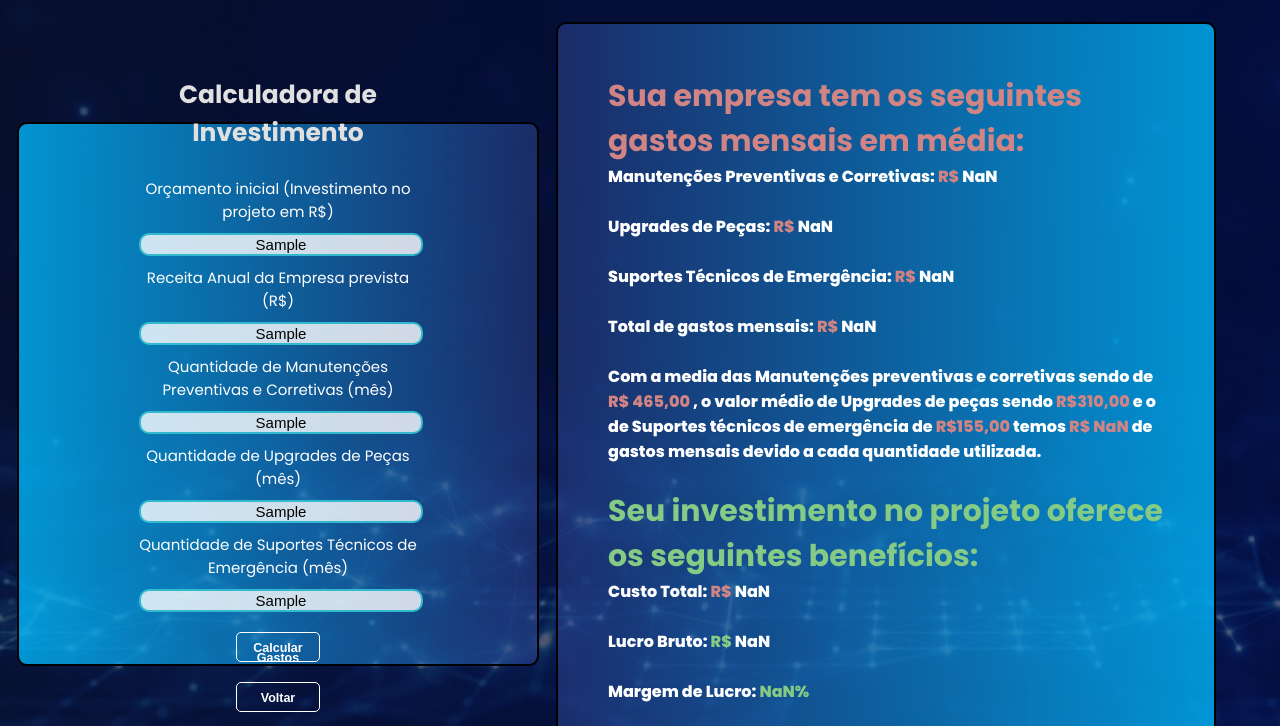
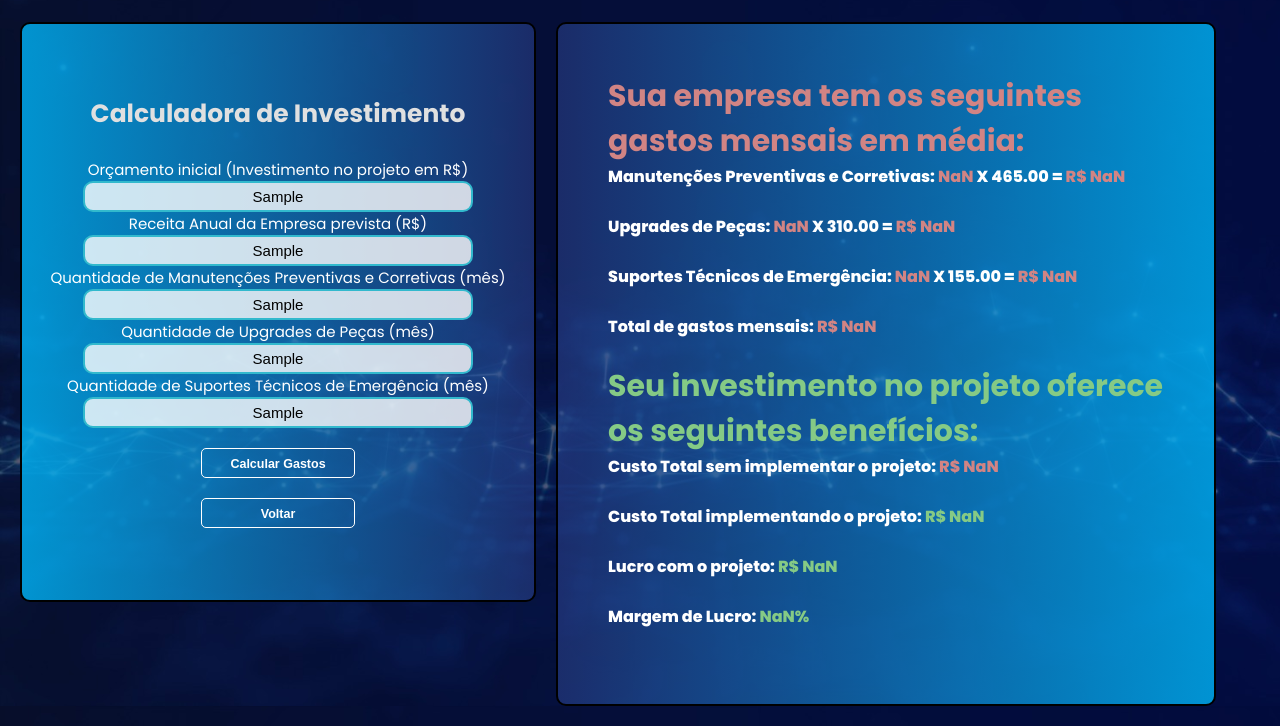
Before and after one commit to GuiSantos04/DataTech-Sprint-2, a plain HTML site: page Calculadoras/calculadora.html in a window 1280 px wide. Both pictures are taken after typing "Sample", "Sample", "Sample", "Sample", "Sample" into the empty fields and a click on the button "Calcular Gastos". Shown: the part 68-794 px from the top of the page. Drawn offline with Linux system fonts and the light colour scheme.

Commit message:
atualização da calculadora

```diff
--- a/Calculadoras/calculadora.html
+++ b/Calculadoras/calculadora.html
@@ -13,24 +13,16 @@
 <body>
     <header class="cabecalho">
 		<img class="logo" src="../site/img/logo-png.png" alt="Logo DataTech">
-		<!-- <nav>
-			<a href="./index.html">Início</a>
-			<a href="./sobrenos.html">Sobre nós</a>
-			<a href="">Serviço</a>
-			<a href="./login.html">Entrar</a>
-		</nav> -->
 	</header>
     <div class="container">
         <div class="fundo">
 
         <div class="divisao">
             <div class="medidas">
-                <div class="titulo">
 
-                </div>
-
-                    <div class="painel">
-                        <h1>Calculadora de Investimento</h1>
+                <div class="painel">
+                    <h1>Calculadora de Investimento</h1>
+                        <div class="valores">
                             <p>Orçamento inicial (Investimento no projeto em R$)</p>
                             <input id="input_orcamentoInicial" type="text">
                             <p>Receita Anual da Empresa prevista (R$)</p>
@@ -41,6 +33,7 @@
                             <input id="input_qtdpecas" type="text">
                             <p>Quantidade de Suportes Técnicos de Emergência (mês)</p>
                             <input id="input_qtdsuptec" type="text">
+                        </div>
 
                             <button class="botao" onclick="calcular()">Calcular Gastos</button>
                             <button class="botao" href="../site/index.html">Voltar</button>
@@ -74,8 +67,9 @@
         var valor_suptec = sup_tec * 155;
         //conta necessária das variáveis
         var totalGastosMensais = valor_prev + valor_pecas + valor_suptec;
-        var GastosMensaisAnual = totalGastosMensais * 12;
-        var custoTotal = orcamentoInicial + GastosMensaisAnual;
+        var gastoAnual = totalGastosMensais * 12;
+        var gastoStud = gastoAnual*0.75;
+        var custoTotal = orcamentoInicial + gastoStud;
         var lucroBruto = receitaAnual - custoTotal;
         var mensagem = "";
         //parte do financeiro com porcentagens
@@ -93,27 +87,17 @@
             `
             <h3 class="gastos"> Sua empresa tem os seguintes gastos mensais em média: </h3>
 
-            <p class= "result_text">Manutenções Preventivas e Corretivas: <span class= "negativo"> R$</span> ${valor_prev.toFixed(2)}</p><br>
-            <p class= "result_text">Upgrades de Peças: <span class= "negativo"> R$</span class= "negativo"> ${valor_pecas.toFixed(2)}</p><br>
-            <p class= "result_text">Suportes Técnicos de Emergência: <span class= "negativo"> R$</span> ${valor_suptec.toFixed(2)}</p><br>
-            <p class= "result_text">Total de gastos mensais: <span class= "negativo"> R$</span> ${totalGastosMensais.toFixed(2)}</p><br>
-
-            <p class= "result_text">Com a media das Manutenções preventivas e corretivas sendo de <span class= "negativo"> R$ 465,00 </span>,
-            o valor médio de Upgrades de peças sendo <span class= "negativo"> R$310,00</span> e o de Suportes técnicos de emergência de <span class= "negativo"> R$155,00</span>
-            temos <span class= "negativo"> R$  ${totalGastosMensais.toFixed(2)}</span> de gastos mensais devido a cada quantidade utilizada.<br><br>
-
+            <p class= "result_text">Manutenções Preventivas e Corretivas: <span class= "negativo"> ${manu_prev}</span> X 465.00 = <span class= "negativo"> R$ ${valor_prev.toFixed(2)}</span></p><br>
+            <p class= "result_text">Upgrades de Peças:<span class= "negativo"> ${manu_pecas}</span> X 310.00 = <span class= "negativo"> R$ ${valor_pecas.toFixed(2)}</span></p><br>
+            <p class= "result_text">Suportes Técnicos de Emergência:<span class= "negativo"> ${sup_tec}</span> X 155.00 = <span class= "negativo"> R$ ${valor_suptec.toFixed(2)}</span></p><br>
+            <p class= "result_text">Total de gastos mensais: <span class= "negativo"> R$ ${totalGastosMensais.toFixed(2)}</span></p><br>
 
             <h3 class = "beneficio">Seu investimento no projeto oferece os seguintes benefícios:</h3>
 
-            <p class= "result_text">Custo Total: <span class= "negativo"> R$</span> ${custoTotal.toFixed(2)}</p><br>
-            <p class= "result_text">Lucro Bruto: <span class = "beneficio"> R$</span> ${lucroBruto.toFixed(2)}</p><br>
-            <p class= "result_text">Margem de Lucro: <span class = "beneficio"> ${Margem_de_lucro.toFixed(2)}%</span></p><br>
-
-            <p class= "result_text">Com a soma dos Gastos Mensais durante um ano completo de <span class= "negativo"> R$  ${GastosMensaisAnual.toFixed(2)}</span> e do seu Orçamento Inicial de <span class= "negativo"> R$  ${orcamentoInicial.toFixed(2)}</span> temos de Custo Total <span class= "negativo"> R$  ${custoTotal.toFixed(2)}</span>,
-            Operando a subtração dos valores do Custo Total de <span class= "negativo"> R$${custoTotal.toFixed(2)}</span>
-            e da Receita anual prevista de <span class = "beneficio"> R$  ${receitaAnual.toFixed(2)}</span>
-            fará o seu Lucro bruto ser <span class = "beneficio"> R$  ${lucroBruto.toFixed(2)}</span>
-            Aplicando a regra de três divindindo o Lucro Bruto <span class = "beneficio"> R$${lucroBruto.toFixed(2)}</span> pela Receita anual prevista <span class = "beneficio"> R$${receitaAnual.toFixed(2)}</span> e multiplcando por 100 teremos de Margem de lucro <span class = "beneficio"> ${Margem_de_lucro.toFixed(2)}%`
+            <p class= "result_text">Custo Total sem implementar o projeto: <span class= "negativo"> R$ ${gastoAnual.toFixed(2)}</span></p><br>
+            <p class= "result_text">Custo Total implementando o projeto: <span class= "beneficio"> R$ ${custoTotal.toFixed(2)}</span></p><br>
+            <p class= "result_text">Lucro com o projeto: <span class = "beneficio"> R$ ${lucroBruto.toFixed(2)}</span></p><br>
+            <p class= "result_text">Margem de Lucro: <span class = "beneficio"> ${Margem_de_lucro.toFixed(2)}%</span></p><br>`
 
             resultados.innerHTML = mensagem;
     }
--- a/Calculadoras/style.calc.css
+++ b/Calculadoras/style.calc.css
@@ -60,15 +60,13 @@ h1 {
 .painel {
     display: flex;
     justify-content: center;
-    padding: 120px;
-    width: 50%;
+    width: 40vw;
     flex-direction: column;
-    height: 100%;
     border: 2px solid #000000;
     text-align: center;
     border-radius: 10px;
     margin: 0;
-    height: 300px;
+    height: 72vh;
     background: linear-gradient(to right, rgba(0, 181, 248, 0.8), rgba(48, 73, 154, 0.5));
     color: #000;
     font-size: 15px;
@@ -168,5 +166,5 @@ input {
     color: #000;
     font-size: 15px;
     padding: 1px;
-    width: 100%;
+    width: 75%;
 }
```
